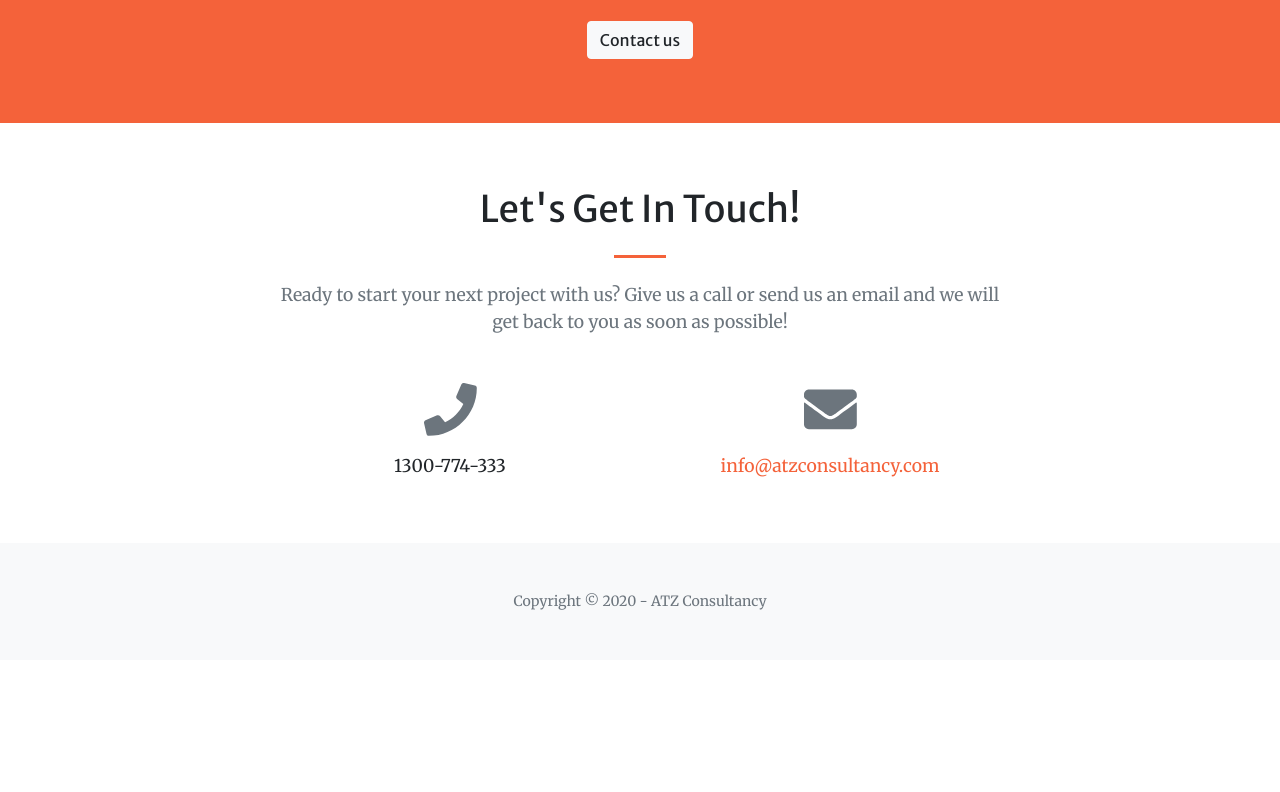
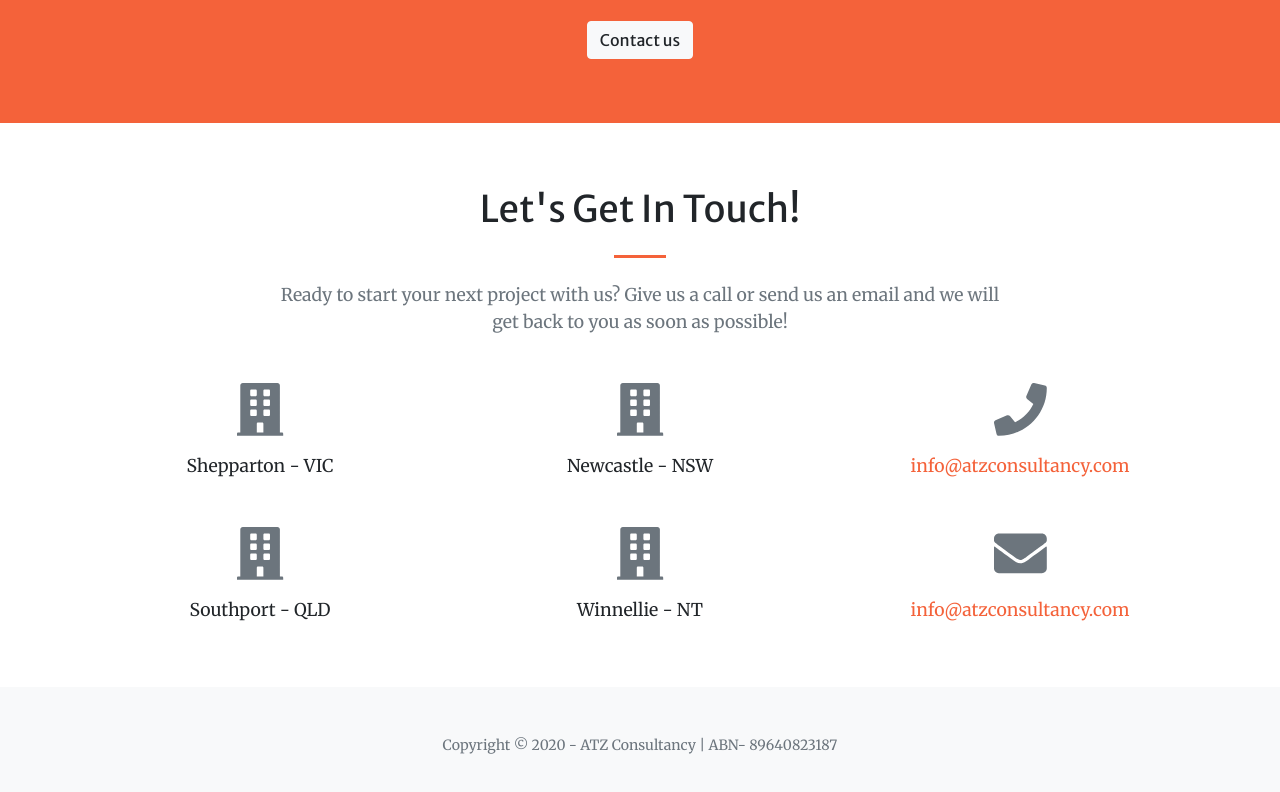
Before and after one commit to navdeep1990848/atzconsultancy, a plain HTML site: page index.html in a window 1280 px wide. Shown: the part 2284-3076 px from the top of the page. Before the commit the page ends 2944 px from the top, so only its background shows below. Drawn offline with nearby package versions, Linux system fonts and the light colour scheme.

Commit message:
locations

```diff
--- a/index.html
+++ b/index.html
@@ -178,20 +178,39 @@
                     </div>
                 </div>
                 <div class="row">
+                    <div class="col-lg-4 mb-5 ml-auto text-center mb-5 mb-lg-0">
+                        <i class="fas fa-building fa-3x mb-3 text-muted"></i>
+                        <div>Shepparton - VIC</div>
+                    </div>
+                    <div class="col-lg-4 mb-5 ml-auto text-center mb-5 mb-lg-0">
+                        <i class="fas fa-building fa-3x mb-3 text-muted"></i>
+                        <div>Newcastle - NSW</div>
+                    </div>
+                    <div class="col-lg-4 mb-5 mr-auto text-center">
+                        <i class="fas fa-phone fa-3x mb-3 text-muted"></i
+                        ><!-- Make sure to change the email address in BOTH the anchor text and the link target below!--><a class="d-block" href="mailto:info@atzconsultancy.com">info@atzconsultancy.com</a>
+                    </div>
+                </div>
+                <div class="row">
                     <div class="col-lg-4 ml-auto text-center mb-5 mb-lg-0">
-                        <i class="fas fa-phone fa-3x mb-3 text-muted"></i>
-                        <div>1300-774-333</div>
+                        <i class="fas fa-building fa-3x mb-3 text-muted"></i>
+                        <div>Southport - QLD</div>
+                    </div>
+                    <div class="col-lg-4 ml-auto text-center mb-5 mb-lg-0">
+                        <i class="fas fa-building fa-3x mb-3 text-muted"></i>
+                        <div>Winnellie - NT</div>
                     </div>
                     <div class="col-lg-4 mr-auto text-center">
                         <i class="fas fa-envelope fa-3x mb-3 text-muted"></i
                         ><!-- Make sure to change the email address in BOTH the anchor text and the link target below!--><a class="d-block" href="mailto:info@atzconsultancy.com">info@atzconsultancy.com</a>
                     </div>
-                </div>
+                </div
             </div>
+
         </section>
         <!-- Footer-->
         <footer class="bg-light py-5">
-            <div class="container"><div class="small text-center text-muted">Copyright © 2020 - ATZ Consultancy</div></div>
+            <div class="container"><div class="small text-center text-muted">Copyright © 2020 - ATZ Consultancy | <span>  ABN- 89640823187 </span></div></div>
         </footer>
         <!-- Bootstrap core JS-->
         <script src="https://cdnjs.cloudflare.com/ajax/libs/jquery/3.5.1/jquery.min.js"></script>
```
